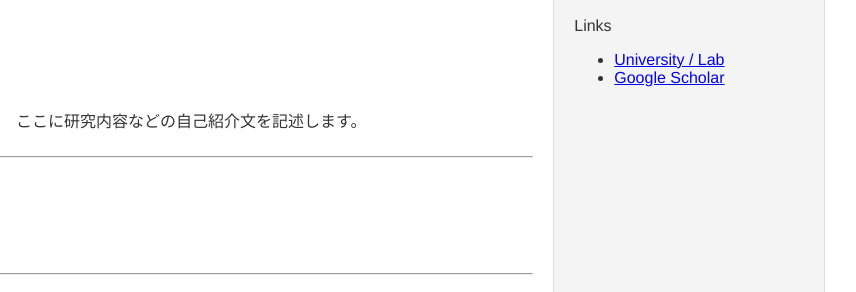
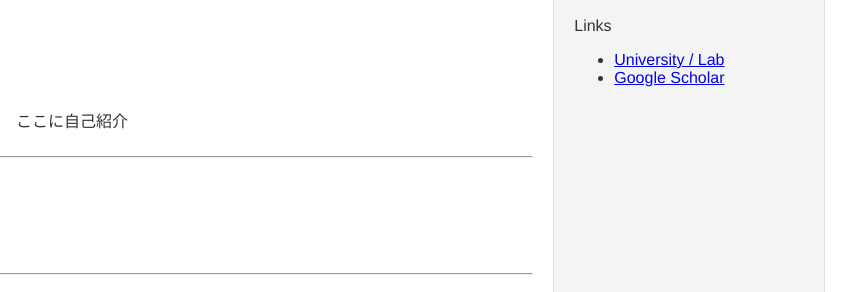
Before and after one commit to sogonakao/sogonakao.github.io, a plain HTML site: page index.html in a window 1280 px wide. Shown: the part 164-456 px from the top of the page, 316-1172 px from the left. Drawn offline with Linux system fonts and the light colour scheme.

Commit message:
Update index.html

```diff
--- a/index.html
+++ b/index.html
@@ -39,7 +39,7 @@
                     <div class="profile-flex">
                         <img src="your-photo.jpg" alt="Face Photo" class="profile-img">
                         <div class="bio">
-                            <p class="lang-ja">ここに研究内容などの自己紹介文を記述します。</p>
+                            <p class="lang-ja">ここに自己紹介</p>
                             <p class="lang-en" style="display:none;">Your introduction and research interests in English go here.</p>
                         </div>
                     </div>
```
